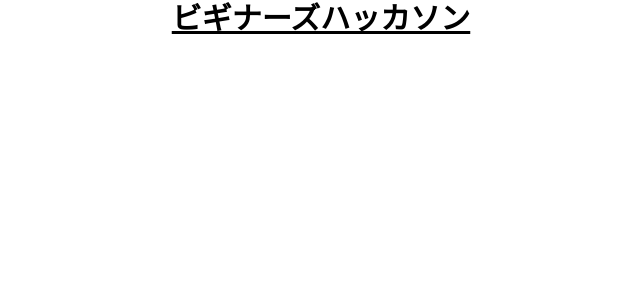
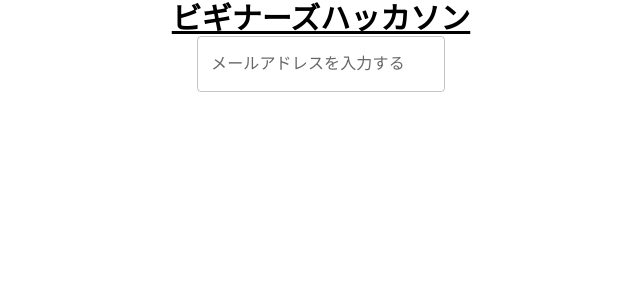
Before and after one commit to SEKI-YUTA/BeginnersHackathon2024_Spring, a React (Create React App) app: page / in a window 1280 px wide. Shown: the top 300 px of the page, without its empty margins (319-959 px from the left). Built offline with nearby package versions, Linux system fonts and the light colour scheme.

Commit message:
material-uiライブラリのtestを作成

```diff
--- a/src/App.jsx
+++ b/src/App.jsx
@@ -1,11 +1,12 @@
 import './App.css';
-
+import TextField from '@mui/material/TextField';
 function App() {
   return (
     <div className="App">
       <h1 className="text-3xl font-bold underline">
         ビギナーズハッカソン
       </h1>
+      <TextField id="outlined-search" label="メールアドレスを入力する" type="search" />
     </div>
   );
 }
```
